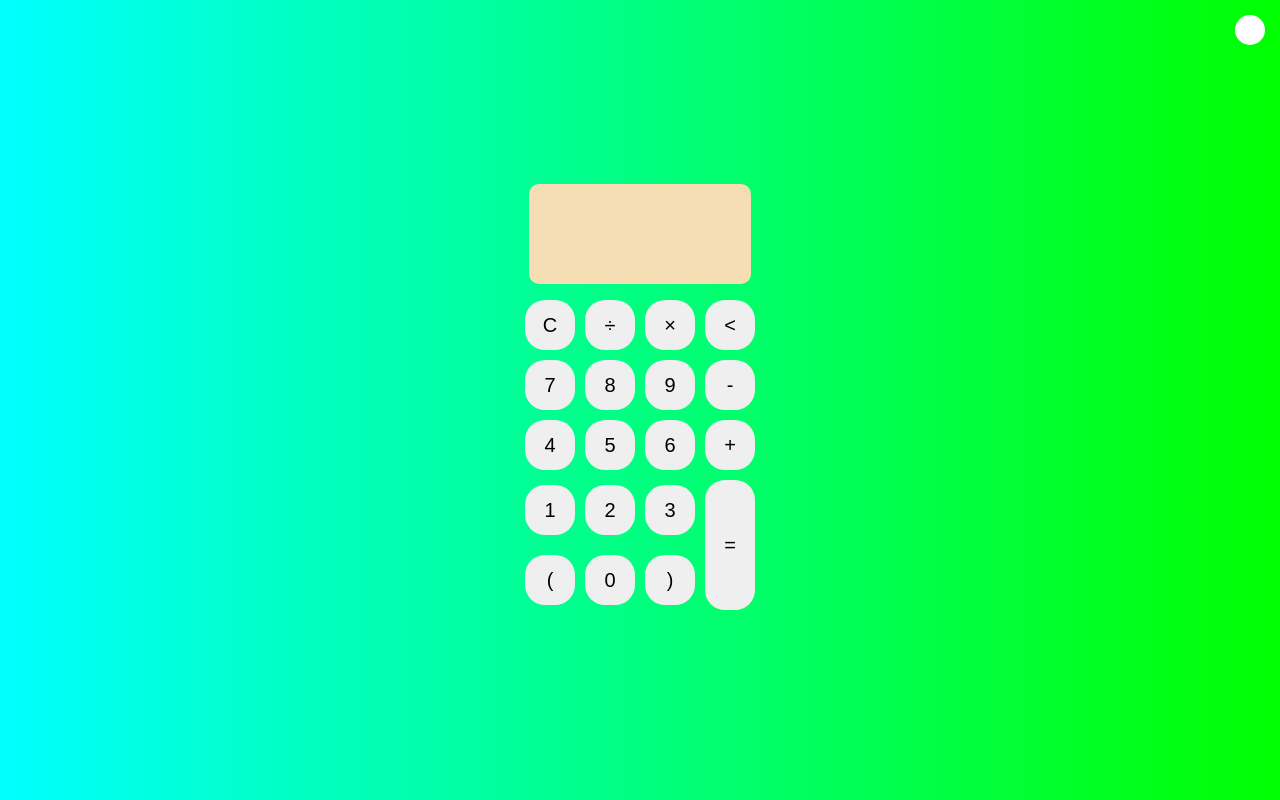
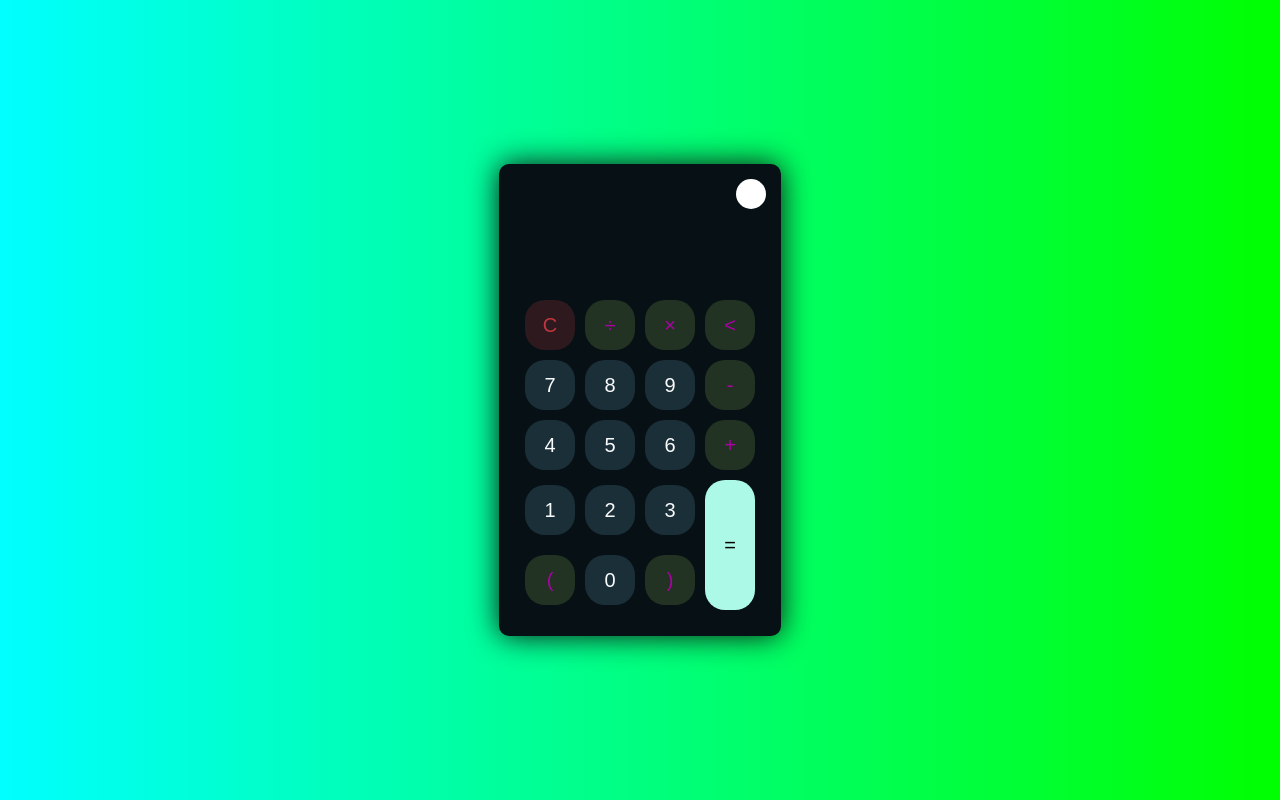
Before and after one commit to Abdirino/JS-Calculator, a plain HTML site: page index.html in a window 1280 px wide. Drawn offline with Linux system fonts and the light colour scheme.

Commit message:
css comp

```diff
--- a/index.html
+++ b/index.html
@@ -9,12 +9,12 @@
 </head>
 <body>
     <div class="container">
-        <div class="calc-dark">
-            <div class="theme-toogler activate">
+        <div class="calculator dark">
+            <div class="theme-toggler active">
                 <i class="toogler-icon"></i>
             </div>
             <div class="display-screen">
-                <div id="display" style="height: 100px; background: wheat;"></div>
+                <div id="display" style="height: 100px;"></div>
             </div>
             <div class="buttons">
                 <table>
--- a/style.css
+++ b/style.css
@@ -28,7 +28,7 @@ body{
     border-radius: 10px;
     box-shadow: 0 0 30px #111;
 }
-.theme-toogler{
+.theme-toggler{
     position: absolute;
     top: 30px;
     right: 30px;
@@ -36,13 +36,13 @@ body{
     cursor: pointer;
     z-index: 1;
 }
-.theme-toogler.activate{
+.theme-toggler.active{
     color: #333;
 }
-.theme-toogler.activate::before{
+.theme-toggler.active::before{
     background-color: #fff;
 }
-.theme-toogler::before{
+.theme-toggler::before{
     content: "";
     height: 30px;
     width: 30px;
@@ -86,3 +86,47 @@ button:hover{
 button:active{
     transform: scale(1.04);
 }
+
+/* ------ Light Theme------- */
+.calculator{
+    background: #fff;
+}
+.calculator button#clear{
+    background-color: #ffd5d8;
+    color: #fc4552;
+}
+.calculator button.btn-num{
+    background-color: #c3eaff;
+    color: #000;
+}
+.calculator button.btn-operator{
+    background-color: #ffd0fd;
+    color: #f967e7;
+}
+.calculator button.btn-equal{
+    background-color: #adf9e7;
+    color: #000;
+}
+
+/* -------Dark Theme-------- */
+.calculator.dark{
+    background-color: #071115;
+}
+.calculator.dark #display{
+    color: #f8fafd;
+}
+.calculator.dark button#clear{
+    background-color: #2d191e;
+    color: #bd3740;
+}
+.calculator.dark button.btn-num{
+    background-color: #1b2f38;
+    color: #f8fafb;
+}
+.calculator.dark button.btn-operator{
+    background-color: #2e1f39;
+    color: #aa00a4;
+}
+.calculator.dark button.btn-operator{
+    background-color: #223323;
+}
```
